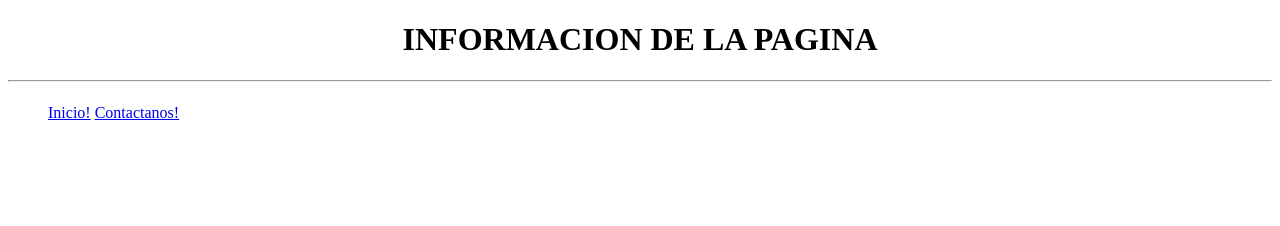
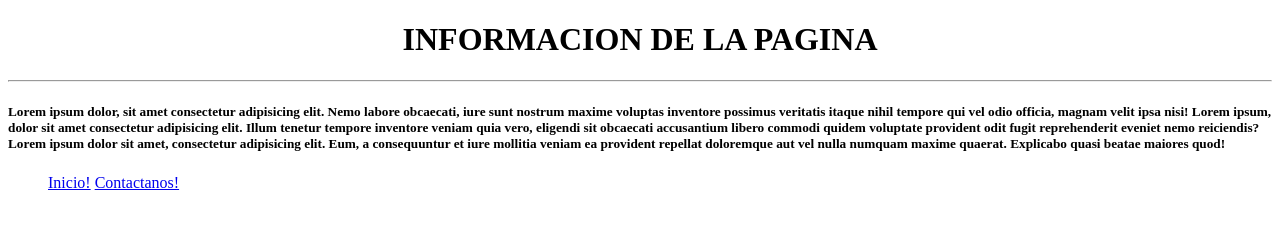
Before and after one commit to JIgnacioP/SEGUNDOHTML, a plain HTML site: page pages/infopagina.html in a window 1280 px wide. Drawn offline with Linux system fonts and the light colour scheme.

Commit message:
modific del jueves 20-04 Form

```diff
--- a/pages/infopagina.html
+++ b/pages/infopagina.html
@@ -9,7 +9,10 @@
 <body>
     <H1 align="center"> INFORMACION DE LA PAGINA </H1>
     <hr />
-    <h5> </h5>
+    <h5> Lorem ipsum dolor, sit amet consectetur adipisicing elit. Nemo labore obcaecati, iure sunt nostrum maxime voluptas inventore possimus veritatis itaque nihil tempore qui vel odio officia, magnam velit ipsa nisi!
+        Lorem ipsum, dolor sit amet consectetur adipisicing elit. Illum tenetur tempore inventore veniam quia vero, eligendi sit obcaecati accusantium libero commodi quidem voluptate provident odit fugit reprehenderit eveniet nemo reiciendis?
+        Lorem ipsum dolor sit amet, consectetur adipisicing elit. Eum, a consequuntur et iure mollitia veniam ea provident repellat doloremque aut vel nulla numquam maxime quaerat. Explicabo quasi beatae maiores quod!
+    </h5>
     <nav>
         <ul>
             <span></span> <a href="../index.html"> Inicio!</a></span>
```
